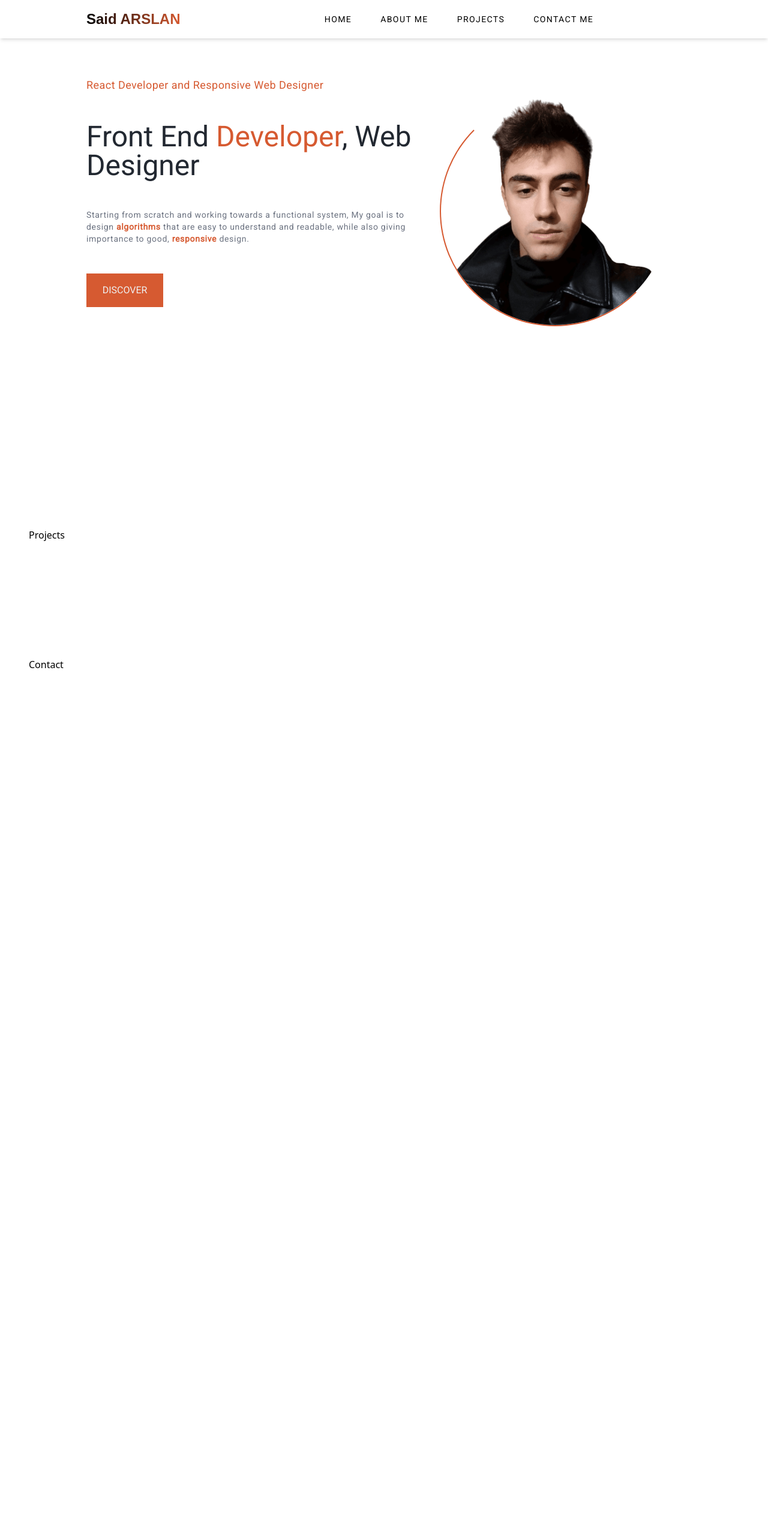
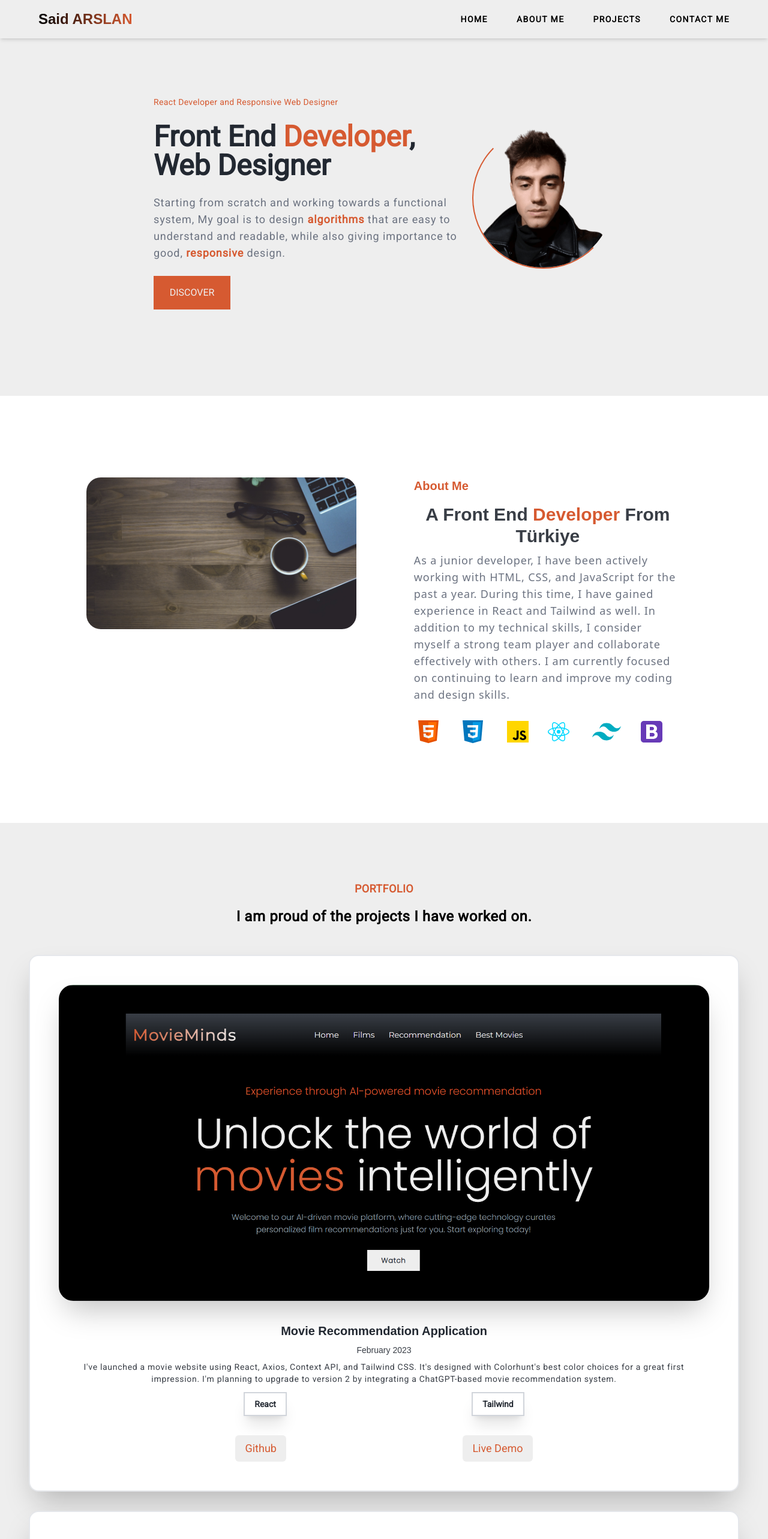
Before and after one commit to SaidARSLAN/personalPortfolio, a React (Vite) app: page / in a window 1280 px wide. Shown: the top 2566 px of the page at 60% size. Before the commit the page ends 1216 px from the top, so only its background shows below. Built offline with nearby package versions, Linux system fonts and the light colour scheme; a web font is replaced by a local one.

Commit message:
Hero section has been fixed and added about me and project section

```diff
--- a/src/App.css
+++ b/src/App.css
@@ -2,4 +2,5 @@
   margin: 0px;
   padding: 0px;
   box-sizing: border-box;
+  scroll-behavior: smooth;
 }
--- a/src/App.jsx
+++ b/src/App.jsx
@@ -12,16 +12,16 @@ function App() {
       <section>
       <Nav />
       </section>
-      <section className='py-12 px-12'>
+      <section className='py-12 lg:py-36 px-12 bg-pWhite'>
         <Hero />
       </section>
-      <section className='py-24 px-12'>
+      <section className='py-12 lg:py-32 px-12 bg-white'>
           <AboutMe />
       </section>
-      <section className='py-24 px-12'>
+      <section className='py-12 lg:py-24 px-12 bg-pWhite'>
         <Projects />
       </section>
-      <section className='py-24 px-12'>
+      <section className='py-24 px-12 bg-pWhite'>
         <Contact />
       </section>
     </main>
--- a/src/components/HiddenNavbar.jsx
+++ b/src/components/HiddenNavbar.jsx
@@ -11,7 +11,7 @@ const HiddenNavbar = () => {
 
 
   return (
-    <ul className='w-0 z-50  fixed h-full lg:hidden flex-col overflow-hidden transition-all ease bg-pWhite justify-center duration-300 items-center text-center' id="downRef">
+    <ul className='w-0 z-50  fixed h-full lg:hidden flex-col overflow-hidden transition-all ease bg-white justify-center duration-300 items-center text-center' id="downRef">
                 <div className='absolute right-12 top-6 text-3xl font-bold font-roboto cursor-pointer text-pGray hover:text-pBlack duration-300' onClick={closeDownBar}>X</div>
                 <div className='flex flex-col items-center justify-center space-y-12 w-full h-full'>
                 {navLinks.map((link,idx) => {
--- a/src/components/Nav.jsx
+++ b/src/components/Nav.jsx
@@ -13,14 +13,14 @@ const Nav = () => {
 
 
   return (
-        <header className='lg:px-24 shadow-md h-16 flex justify-between items-center w-full'>
+        <header className='lg:px-4 shadow-md h-16 flex justify-between items-center w-full fixed bg-pWhite z-10'>
             <nav className='flex items-center justify-between px-12 w-full'>
                 <div className='text-2xl cursor-pointer font-inc font-bold bg-gradient-to-r bg-clip-text from-black to-pOrange text-transparent'>
                     Said ARSLAN
                 </div>
-                <ul className='hidden lg:flex lg:w-3/5 space-x-12'>
+                <ul className='hidden lg:flex lg:left-0 space-x-12'>
                     {navLinks.map((link,idx) => {
-                        return (<li key={idx} className='text-sm tracking-widest font-roboto uppercase hover:text-pOrange duration-300 cursor-pointer'>{link}</li>)
+                        return (<li key={idx} className='text-sm font-bold tracking-widest font-roboto uppercase hover:text-pOrange duration-300 cursor-pointer'>{link}</li>)
                     })}
                 </ul>
                 <div className='lg:hidden flex flex-col space-y-1 cursor-pointer group' onClick={openDownNavBar}>
--- /dev/null
+++ b/src/components/ProjectCard.jsx
@@ -0,0 +1,22 @@
+import React from 'react'
+
+const ProjectCard = ({project}) => {
+  return (
+    <div className='flex flex-col border-2 p-12 rounded-2xl bg-white shadow-2xl justify-center items-center my-8'>
+        <img src={project.image} className='rounded-3xl object-contain shadow-2xl mb-8 cursor-pointer'/>
+        <div className='font-inc text-xl font-bold text-pBlack my-1'>{project.name}</div>
+        <div className='font-inc text-pGray text-sm my-1'>{project.date}</div>
+        <div className='font-roboto text-sm tracking-wider my-1 text-pGray'>{project.explanation}</div>
+        <div className='flex w-full items-center justify-evenly my-2'>
+        <div className='border-2 px-4 py-2 rounded-xs font-roboto text-sm font-bold text-pBlack shadow-xl border-gray-300'>{project.techone}</div>
+        <div className='border-2 px-4 py-2 rounded-xs font-roboto text-sm font-bold text-pBlack shadow-xl border-gray-300'>{project.techtwo}</div>
+        </div>
+        <div className='flex w-full justify-evenly mt-6'>
+            <a href="/" className='bg-pWhite text-pOrange rounded-md font-roboto px-4 py-2 text-lg hover:bg-pOrange hover:text-pWhite duration-300'>Github</a>
+            <a href="/" className='bg-pWhite text-pOrange rounded-md font-roboto px-4 py-2 text-lg hover:bg-pOrange hover:text-pWhite duration-300'>Live Demo</a>
+        </div>
+    </div>
+  )
+}
+
+export default ProjectCard
--- a/src/contents/index.js
+++ b/src/contents/index.js
@@ -5,8 +5,20 @@ import javascript from '../assets/javascript.svg'
 import tailwind from '../assets/tailwind.svg'
 import react from '../assets/react.svg'
 import question from '../assets/question.png'
+import desk from '../assets/desk.jpg'
+import movie from '../assets/movieapp.png'
+export const navLinks = ["Home","About Me","Projects","Contact Me"];
+
+export {bootstrap,css,html,javascript,tailwind,react,question,desk};
 
 
-export const navLinks = ["Home","About Me","Projects","Contact Me"];
-
-export {bootstrap,css,html,javascript,tailwind,react,question}
+export const projects = [
+    {
+    image : movie,
+    name: "Movie Recommendation Application",
+    date : "February 2023",
+    explanation : "I've launched a movie website using React, Axios, Context API, and Tailwind CSS. It's designed with Colorhunt's best color choices for a great first impression. I'm planning to upgrade to version 2 by integrating a ChatGPT-based movie recommendation system.",
+    techone : "React",
+    techtwo : "Tailwind"
+    },
+    {},{},{}]
--- a/src/sections/AboutMe.jsx
+++ b/src/sections/AboutMe.jsx
@@ -1,10 +1,26 @@
 import React from 'react'
+import {bootstrap,css,html,javascript,tailwind,react,desk} from '../contents'
 
 const AboutMe = () => {
   return (
-    <div>
-
-    </div>
+    <section className='flex flex-col lg:flex-row lg:px-24 lg:w-full lg:space-x-24 bg-white'>
+        <div className='my-2'>
+        <img src={desk} className='rounded-3xl object-contain lg:w-[1000px]'/>
+        </div>
+        <div className='flex flex-col lg:items-start lg:justify-start lg:w-full'>
+        <h1 className='w-full text-center my-2 text-lg font-inc font-bold text-pOrange lg:text-xl lg:text-left'>About Me</h1>
+        <h3 className='text-2xl text-center font-inc font-bold my-2 text-pGray lg:text-3xl'>A Front End <span className='text-pOrange'>Developer</span> From Türkiye</h3>
+        <p className='text-center text-sm tracking-wider text-gray-500 lg:text-lg lg:text-left'>As a junior developer, I have been actively working with HTML, CSS, and JavaScript for the past a year. During this time, I have gained experience in React and Tailwind as well. In addition to my technical skills, I consider myself a strong team player and collaborate effectively with others. I am currently focused on continuing to learn and improve my coding and design skills.</p>
+        <div className='grid grid-cols-6 w-full items-center mt-6 relative'>
+        <img src={html} className='relative hover:bottom-1 cursor-pointer'/>
+        <img src={css} className='relative hover:bottom-1 cursor-pointer' />
+        <img src={javascript} className='relative hover:bottom-1 cursor-pointer'/>
+        <img src={react} className='relative hover:bottom-1 cursor-pointer' />
+        <img src={tailwind} className='relative hover:bottom-1 cursor-pointer'/>
+        <img src={bootstrap} className='relative hover:bottom-1 cursor-pointer'/>
+        </div>
+        </div>
+    </section>
   )
 }
 
--- a/src/sections/Hero.jsx
+++ b/src/sections/Hero.jsx
@@ -1,16 +1,17 @@
 import React from 'react'
 import Button from '../components/Button'
 import image from '../assets/removel.png'
+
 const Hero = () => {
   return (
-        <section className='flex flex-col lg:flex-row lg:px-24'>
-            <div className='flex flex-col space-y-4 lg:space-y-12 lg:mt-4'>
-            <h3 className='text-sm lg:text-lg text-pOrange font-roboto tracking-wide max-[380px]:text-[12px] cursor-default'>React Developer and Responsive Web Designer</h3>
-            <h1 className='text-3xl font-roboto lg:text-5xl text-pBlack'>Front End <span className='text-pOrange'>Developer</span>, Web Designer</h1>
-            <p className='text-sm font-roboto tracking-wider text-gray-500 max-[380px]:text-[12px]'>Starting from scratch and working towards a functional system, My goal is to design <span className='text-pOrange font-bold'>algorithms</span> that are easy to understand and readable, while also giving importance to good, <span className='text-pOrange font-bold'>responsive</span> design.</p>
+        <section className='flex lg:flex-row lg:px-52 flex-col-reverse'>
+            <div className='flex flex-col space-y-4 lg:space-y-6 text-center lg:text-left lg:mt-4'>
+            <h3 className='text-sm lg:text-sm text-pOrange font-roboto tracking-wide max-[380px]:text-[12px] cursor-default'>React Developer and Responsive Web Designer</h3>
+            <h1 className='text-3xl font-roboto font-bold lg:text-5xl text-pBlack'>Front End <span className='text-pOrange'>Developer</span>, Web Designer</h1>
+            <p className='text-sm font-roboto lg:text-lg tracking-wider text-gray-500 max-[380px]:text-[12px]'>Starting from scratch and working towards a functional system, My goal is to design <span className='text-pOrange font-bold'>algorithms</span> that are easy to understand and readable, while also giving importance to good, <span className='text-pOrange font-bold'>responsive</span> design.</p>
             <Button />
             </div>
-            <div className='flex items-center justify-center w-full mt-12'>
+            <div className='flex items-center justify-center w-full my-16 lg:my-0'>
                 <img src={image} className='w-72 lg:w-96 duration-1000  rounded-full border-2 border-transparent  border-b-pOrange border-l-pOrange   hover:border-t-pOrange hover:border-r-pOrange hover:border-b-transparent hover:border-transparent'/>
             </div>
 
--- a/src/sections/Projects.jsx
+++ b/src/sections/Projects.jsx
@@ -1,8 +1,18 @@
 import React from 'react'
+import { projects } from '../contents'
+import ProjectCard from '../components/ProjectCard'
 
 const Projects = () => {
   return (
-    <div>Projects</div>
+    <section className='flex flex-col text-center'>
+      <h3 className='text-lg font-roboto font-bold tracking-wide text-pOrange'>PORTFOLIO</h3>
+      <h3 className='text-2xl my-4 font-bold font-roboto tracking-wide'>I am proud of the projects I have worked on.</h3>
+      <div>
+        {projects.map((project) => {
+            return <ProjectCard project={project} />
+        })}
+      </div>
+    </section>
   )
 }
 
```
Also changed, not shown: src/assets/desk.jpg (added), src/assets/movieapp.png (added).
